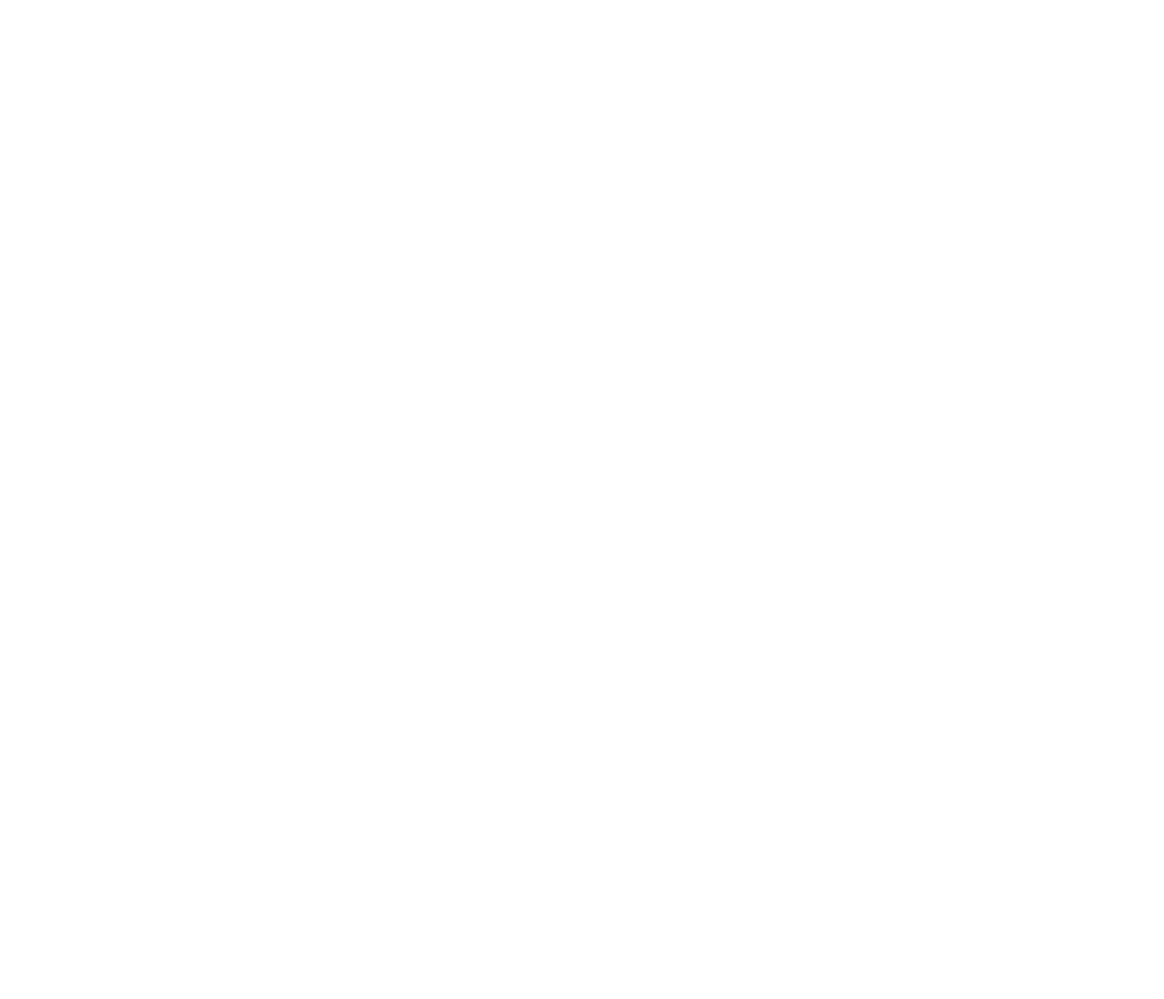
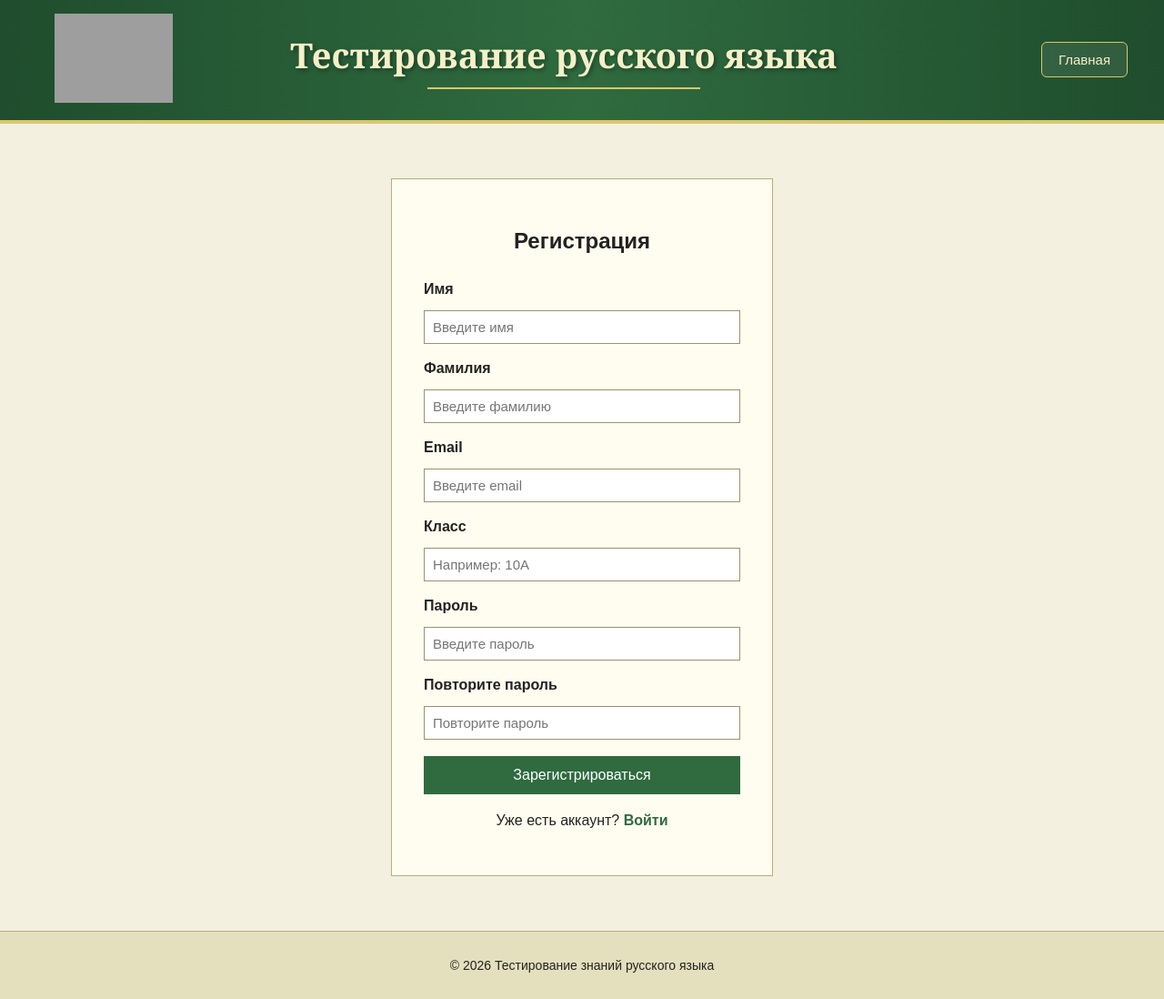
Before and after one commit to ViktoriaLoiko/russian-language-testing-platform, a plain HTML site: page frontend/pages/register.html in a window 1280 px wide. Shown: the whole page at 91% size. Before the commit the page ends 800 px from the top, so only its background shows below. Drawn offline with Linux system fonts and the light colour scheme; grey boxes are pictures that could not be loaded.

Commit message:
Add register page and upd CSS files

```diff
--- a/frontend/css/auth.css
+++ b/frontend/css/auth.css
@@ -1,3 +1,6 @@
+/* Styles for login and registration pages */
+/* Sisselogimise ja registreerimise lehtede stiilid */
+
 .auth-main {
     display: flex;
     justify-content: center;
--- a/frontend/css/calendar.css
+++ b/frontend/css/calendar.css
@@ -0,0 +1,2 @@
+/* Styles for calendar page */
+/* Kalendri lehe stiilid */
--- a/frontend/css/dashboard.css
+++ b/frontend/css/dashboard.css
@@ -0,0 +1,2 @@
+/* Styles for dashboard pages */
+/* Juhtpaneeli lehtede stiilid */
--- a/frontend/css/home.css
+++ b/frontend/css/home.css
@@ -1,3 +1,6 @@
+/* Styles for home page */
+/* Avalehe stiilid */
+
 main {
     display: grid;
     grid-template-columns: 1fr 2fr 1fr;
--- a/frontend/css/login.css
+++ b/frontend/css/login.css
@@ -0,0 +1,2 @@
+/* Styles for login page */
+/* Sisselogimise lehe stiilid */
--- a/frontend/css/main.css
+++ b/frontend/css/main.css
@@ -1,3 +1,6 @@
+/* Main styles for all pages */
+/* Peamised stiilid kõikidele lehtedele */
+
 * {
     box-sizing: border-box;
 }
--- a/frontend/css/notes.css
+++ b/frontend/css/notes.css
@@ -0,0 +1,2 @@
+/* Styles for notes page */
+/* Märkmete lehe stiilid */
--- a/frontend/css/old-style.css
+++ b/frontend/css/old-style.css
@@ -1,3 +1,6 @@
+/* Old styles file */
+/* Vana stiilifail */
+
 * {
     box-sizing: border-box;
 }
--- a/frontend/css/questions.css
+++ b/frontend/css/questions.css
@@ -0,0 +1,2 @@
+/* Styles for questions page */
+/* Küsimuste lehe stiilid */
--- a/frontend/css/test.css
+++ b/frontend/css/test.css
@@ -0,0 +1,2 @@
+/* Styles for test pages */
+/* Testi lehtede stiilid */
--- a/frontend/pages/register.html
+++ b/frontend/pages/register.html
@@ -0,0 +1,80 @@
+<!DOCTYPE html>
+<html lang="ru">
+<head>
+    <meta charset="UTF-8">
+    <meta name="viewport" content="width=device-width, initial-scale=1.0">
+
+    <title>Регистрация</title>
+
+    <link rel="stylesheet" href="../css/main.css">
+    <link rel="stylesheet" href="../css/auth.css">
+</head>
+<body>
+
+<header>
+
+    <div class="header-left">
+        <img src="../img/logo.png" alt="Логотип платформы" class="logo">
+    </div>
+
+    <div class="header-center">
+        <h1>Тестирование русского языка</h1>
+
+        <div class="header-line"></div>
+    </div>
+
+    <div class="header-right">
+        <a href="../index.html">
+            <button class="auth-button">Главная</button>
+        </a>
+    </div>
+
+</header>
+
+<main class="auth-main">
+
+    <div class="auth-container">
+
+        <h2>Регистрация</h2>
+
+        <form>
+
+            <label>Имя</label>
+            <input type="text" placeholder="Введите имя">
+
+            <label>Фамилия</label>
+            <input type="text" placeholder="Введите фамилию">
+
+            <label>Email</label>
+            <input type="email" placeholder="Введите email">
+
+            <label>Класс</label>
+            <input type="text" placeholder="Например: 10A">
+
+            <label>Пароль</label>
+            <input type="password" placeholder="Введите пароль">
+
+            <label>Повторите пароль</label>
+            <input type="password" placeholder="Повторите пароль">
+
+            <button type="submit" class="main-button">
+                Зарегистрироваться
+            </button>
+
+        </form>
+
+        <p class="auth-text">
+            Уже есть аккаунт?
+            <a href="login.html">Войти</a>
+        </p>
+
+    </div>
+
+</main>
+
+<footer>
+    <p>© 2026 Тестирование знаний русского языка</p>
+</footer>
+
+</body>
+</html>
```
